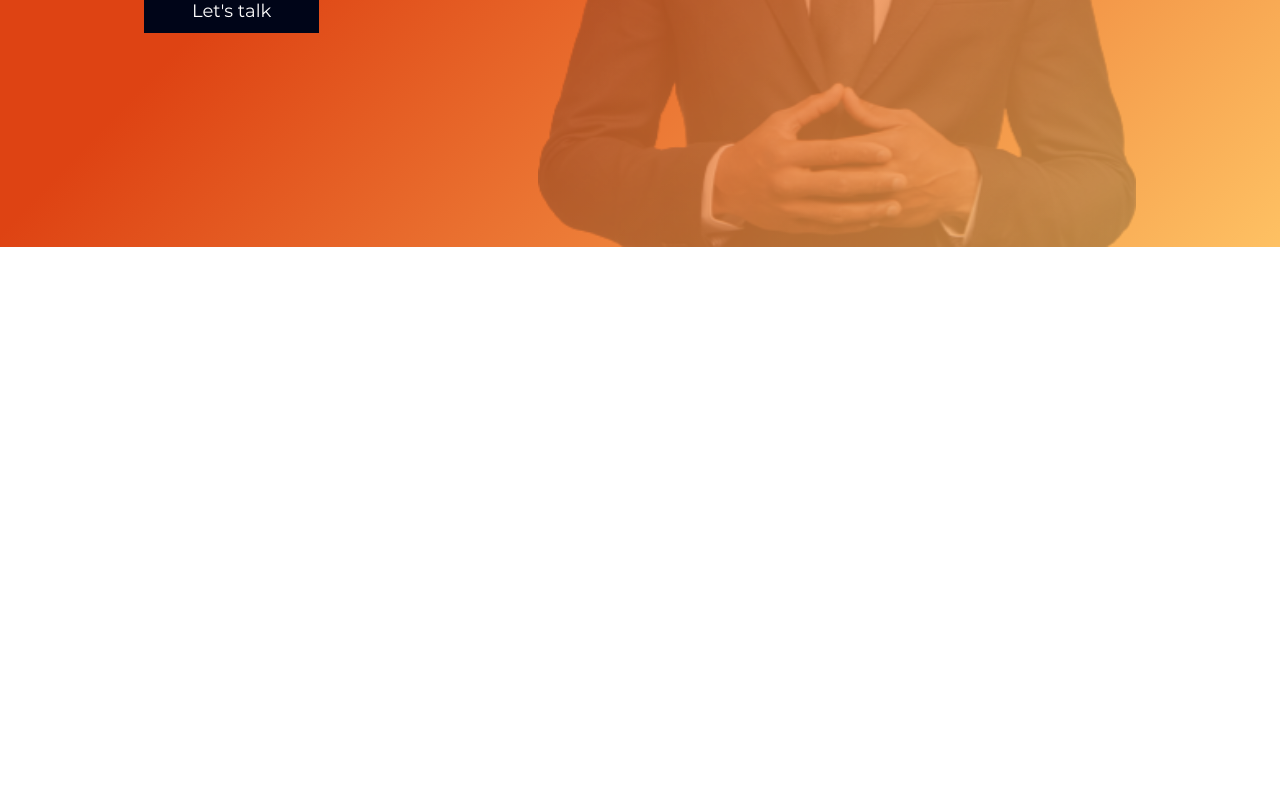
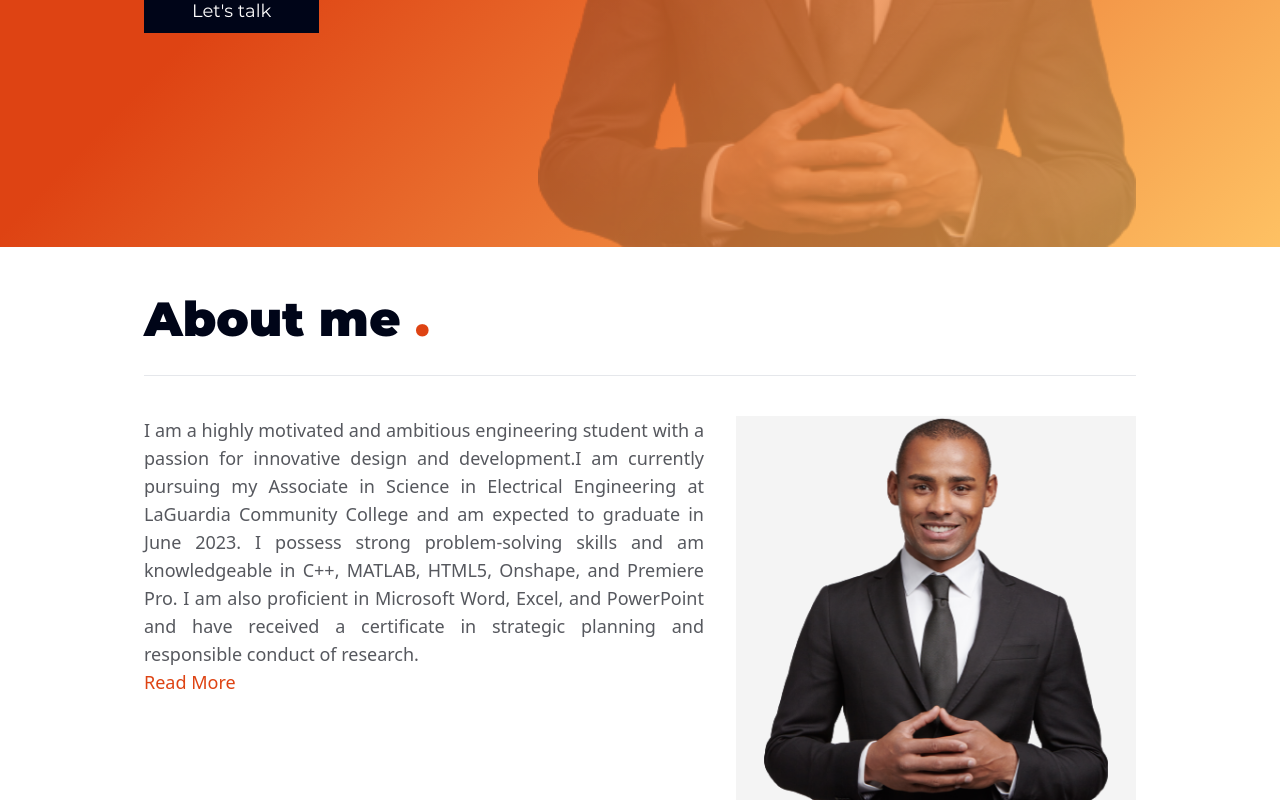
Before and after one commit to stanleySimeon/Christin-Porfolio, a React (Create React App) app: page / in a window 1280 px wide. Shown: the part 553-1353 px from the top of the page. Before the commit the page ends 800 px from the top, so only its background shows below. Built offline with nearby package versions, Linux system fonts and the light colour scheme; the HTML template or start-up script is replaced by a standard one.

Commit message:
About page

```diff
--- a/src/App.js
+++ b/src/App.js
@@ -1,12 +1,14 @@
 import './App.css';
 import Navigation from './components/navigation/Navigation';
 import Home from './components/Home';
+import About from './components/About';
 
 function App() {
   return (
     <div className="container-fluid p-0 overflow-x-hidden">
       <Navigation />
       <Home />
+      <About />
     </div>
   );
 }
--- /dev/null
+++ b/src/components/About.js
@@ -0,0 +1,61 @@
+/* eslint-disable max-len */
+import React from 'react';
+import data from './Data';
+
+function About() {
+  const [readMore, setReadMore] = React.useState(false);
+  return (
+    <div id="about" className="about container-fluid px-3 sm:px-8 md:px-16 lg:px-24 xl:px-36 2xl:px-48 relative">
+      <div className="flex flex-col space-y-4 md:space-y-10 pt-12">
+        <div className="flex flex-col space-y-8">
+          <div className="w-full flex items-center text-ejs space-x-2 sm:space-x-4 md:space-x-6 text-3xl md:text-4xl lg:text-5xl font-bold font-nayanika pb-4 md:pb-8 border-b border-ejs">
+            <h1 className="font-montserrat font-bold text-christin">
+              About me
+              {' '}
+              <span className="text-christin-secondary">.</span>
+            </h1>
+          </div>
+        </div>
+        <div className="w-full flex flex-col space-y-4 md:space-x-8 md:space-y-0 md:flex-row">
+          <span className="w-full md:w-7/12 text-md md:text-lg text-clip font-light letter-spacing-4">
+            {data.map((item) => (
+              <div key={item.id}>
+                <p className="text-christin-gray text-justify">
+                  {item.description.length > 521 ? `${item.description.substring(0, 521)}` : item.description}
+                  {readMore && (
+                    <p className="text-christin-gray text-justify">
+                      {item.description.substring(521, item.description.length)}
+                    </p>
+                  )}
+                </p>
+                {item.description.length > 521 ? (
+                  <button type="button" className="text-christin-secondary font-light" onClick={() => setReadMore(!readMore)}>
+                    {readMore ? 'Read Less' : 'Read More'}
+                  </button>
+                ) : (
+                  <button type="button" className="text-christin-secondary font-light" onClick={() => setReadMore(!readMore)}>
+                    {readMore ? 'Read More' : 'Read Less'}
+                  </button>
+                )}
+              </div>
+            ))}
+          </span>
+          <span className="imageContainer w-full md:w-5/12 h-72 md:h-84 lg:h-96 bg-christin-grayLight">
+            {
+              data.map((item) => (
+                <img
+                  key={item.id}
+                  src={item.image}
+                  alt="handsome young businessman suit"
+                  className="w-full h-full object-fit object-contain"
+                />
+              ))
+            }
+          </span>
+        </div>
+      </div>
+    </div>
+  );
+}
+
+export default About;
--- /dev/null
+++ b/src/components/Data.js
@@ -0,0 +1,11 @@
+import young from '../assets/images/handsome-young-businessman-suit.png';
+
+const data = [
+  {
+    id: 1,
+    title: 'About me',
+    description: 'I am a highly motivated and ambitious engineering student with a passion for innovative design and development.I am currently pursuing my Associate in Science in Electrical Engineering at LaGuardia Community College and am expected to graduate in June 2023. I possess strong problem-solving skills and am knowledgeable in C++, MATLAB, HTML5, Onshape, and Premiere Pro. I am also proficient in Microsoft Word, Excel, and PowerPoint and have received a certificate in strategic planning and responsible conduct of research. In addition to my academic achievements, I have proven experience in leadership and project management through my role as Vice-President of the Red Hawk Engineering and Computer Science Club at LaGuardia Community College. In this role, I have designed projects and activities to help members grow and learn, facilitated meetings, and researched opportunities for members.',
+    image: `${young}`,
+  },
+];
+export default data;
--- a/src/components/Home.js
+++ b/src/components/Home.js
@@ -1,5 +1,5 @@
 import React from 'react';
-import young from '../assets/images/handsome-young-businessman-suit-removebg-preview.png';
+import young from '../assets/images/handsome-young-businessman-suit.png';
 
 const Home = () => (
   <div id="home" className="container-fluid px-3 sm:px-8 md:px-16 lg:px-24 xl:px-36 2xl:px-48 relative">
--- a/src/components/navigation/Navigation.js
+++ b/src/components/navigation/Navigation.js
@@ -54,16 +54,16 @@ function Navigation() {
   };
 
   return (
-    <nav id="navigation" className="w-full h-12 md:h-20 flex justify-between items-center fixed py-8 px-3 sm:px-8 md:px-16 lg:px-24 xl:px-36 2xl:px-48 md:bg-christin-white z-50">
+    <nav id="navigation" className="w-full h-12 md:h-20 flex justify-between items-center fixed py-2 sm:py-8 px-3 sm:px-8 md:px-16 lg:px-24 xl:px-36 2xl:px-48 bg-christin-secondary md:bg-christin-white z-50">
       <span className="flex cursor-pointer user-select-none">
         <Link to="home" spy smooth duration={150} offset={-70} onClick={() => handleClick('home')} className="">
-          <span className="text-christin text-2xl font-bold">
+          <span className="text-christin text-xl sm:text-2xl font-bold">
             CHRI
             <span className="text-christin-white md:text-christin-secondary">STIN</span>
           </span>
         </Link>
       </span>
-      <FontAwesomeIcon icon={faBars} className="md:hidden text-3xl text-christin-white rounded-none" id="toggle-button" onClick={toggleMenu} />
+      <FontAwesomeIcon icon={faBars} className="md:hidden text-2xl text-christin-white rounded-none" id="toggle-button" onClick={toggleMenu} />
       <ul className="navbar w-full sm:w-1/2 hidden md:flex absolute top-0 left-0 md:left-0 right-0 sm:left-1/2 sm:right-0 px-3 sm:px-8 md:px-0 h-screen md:h-auto md:relative md:w-auto text-christin-white md:text-christin bg-christin bg-opacity-95 md:bg-transparent" id="menu">
         <span className="flex flex-col justify-center items-center pb-6 mt-4 md:hidden sm:border-none border-b border-christin-white">
           <span className="w-full flex justify-end items-center">
@@ -150,9 +150,6 @@ function Navigation() {
             </a>
           </li>
         </span>
-        <span className="w-full absolute left-0 bottom-8 right-0 mx-auto md:hidden text-ejs-gray font-thin font-montserrat text-xs text-center">
-          &copy; Copyright 2023 Christin - All Rights Reserved.
-        </span>
       </ul>
     </nav>
   );
--- a/tailwind.config.js
+++ b/tailwind.config.js
@@ -13,7 +13,7 @@ module.exports = {
         christin: {
           DEFAULT: '#000518',
           primary: '#00D2EE',
-          secondary: '#D6543F',
+          secondary: '#DE4313',
           hover: '#0595A8',
           gray: '#56585E',
           grayLight: '#F4F4F4',
```
Also changed, not shown: src/assets/images/handsome-young-businessman-suit.png (renamed from src/assets/images/handsome-young-businessman-suit-removebg-preview.png), src/components/Projects.js (added).
